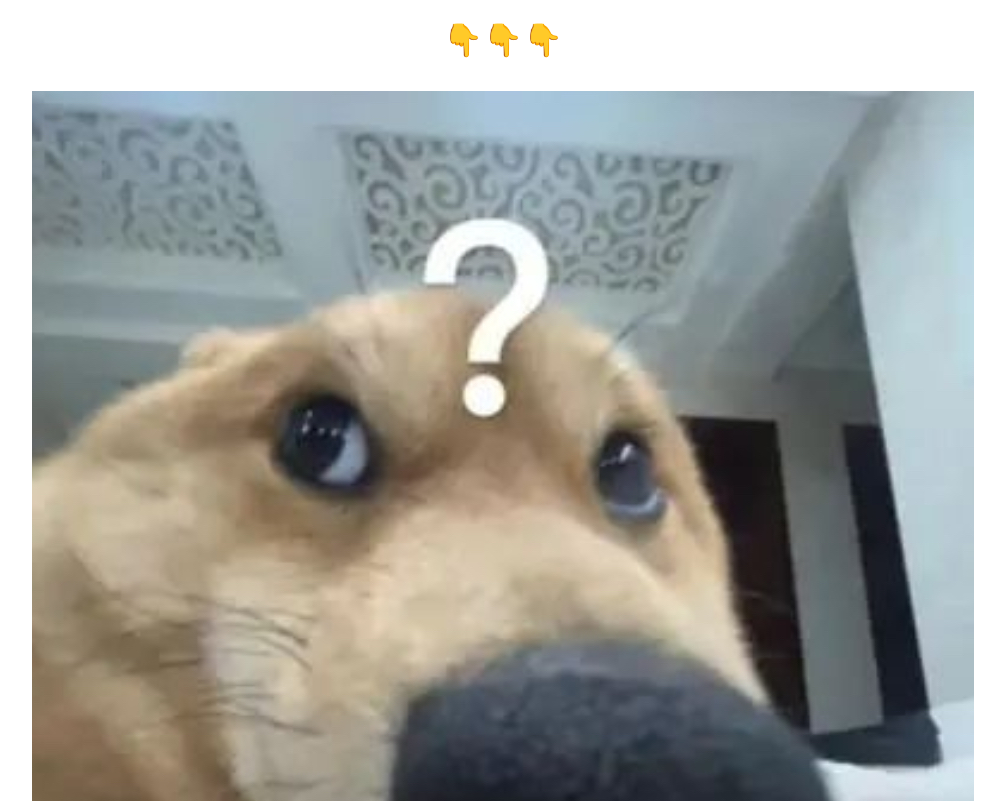
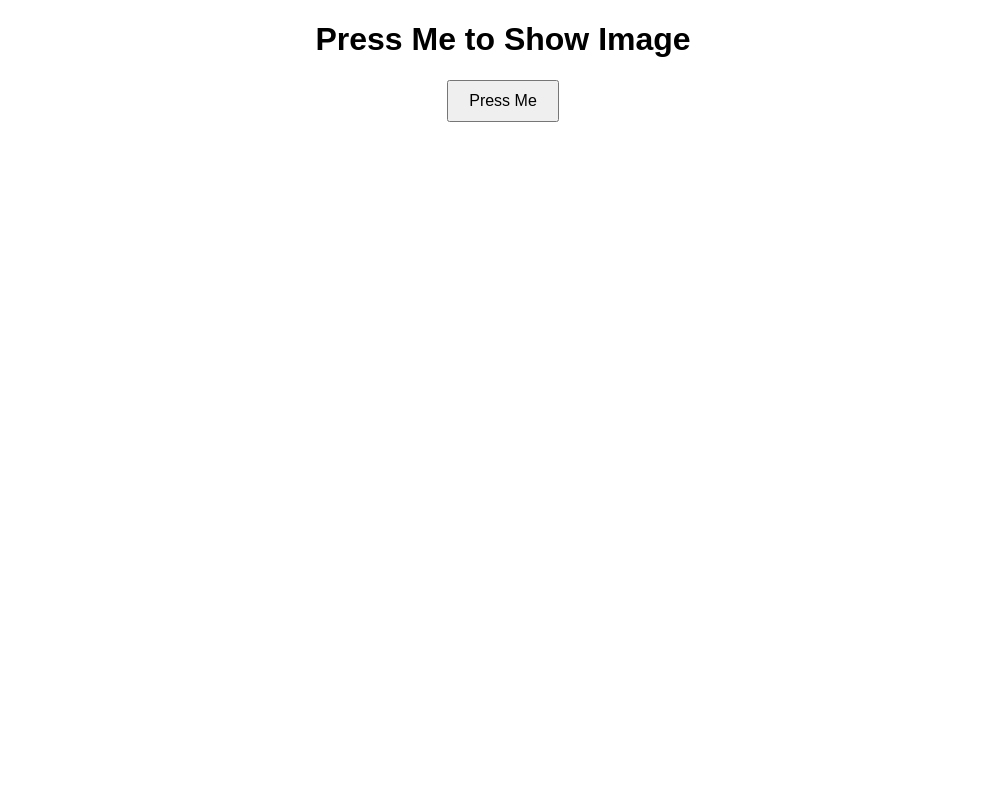
Before and after one commit to balbecsy/balbecsy.github.io, a plain HTML site: page index.html in a window 1280 px wide. Shown: the top 801 px of the page, without its empty margins (137-1142 px from the left). Drawn offline with Linux system fonts and the light colour scheme.

Commit message:
Update index.html

```diff
--- a/index.html
+++ b/index.html
@@ -3,22 +3,38 @@
 <head>
     <meta charset="UTF-8">
     <meta name="viewport" content="width=device-width, initial-scale=1.0">
-    <title>My Image Gallery</title>
+    <title>👉 Press Me</title>
     <style>
         body {
             font-family: Arial, sans-serif;
             text-align: center;
             margin: 20px;
         }
+        button {
+            padding: 10px 20px;
+            font-size: 16px;
+            cursor: pointer;
+        }
         img {
+            display: none; /* 初始隐藏图片 */
             max-width: 100%;
             height: auto;
-            margin: 10px 0;
+            margin-top: 20px;
         }
     </style>
 </head>
 <body>
-    <h1>👇👇👇</h1>
-    <img src="demo.jpg" alt="Image 1">
+    <h1>Press Me to Show Image</h1>
+    <button onclick="showImage()">Press Me</button>
+    <img id="myImage" src="demo.jpg" alt="Image">
+
+    <script>
+        function showImage() {
+            // 获取图片元素
+            const image = document.getElementById('myImage');
+            // 显示图片
+            image.style.display = 'block';
+        }
+    </script>
 </body>
 </html>
```
